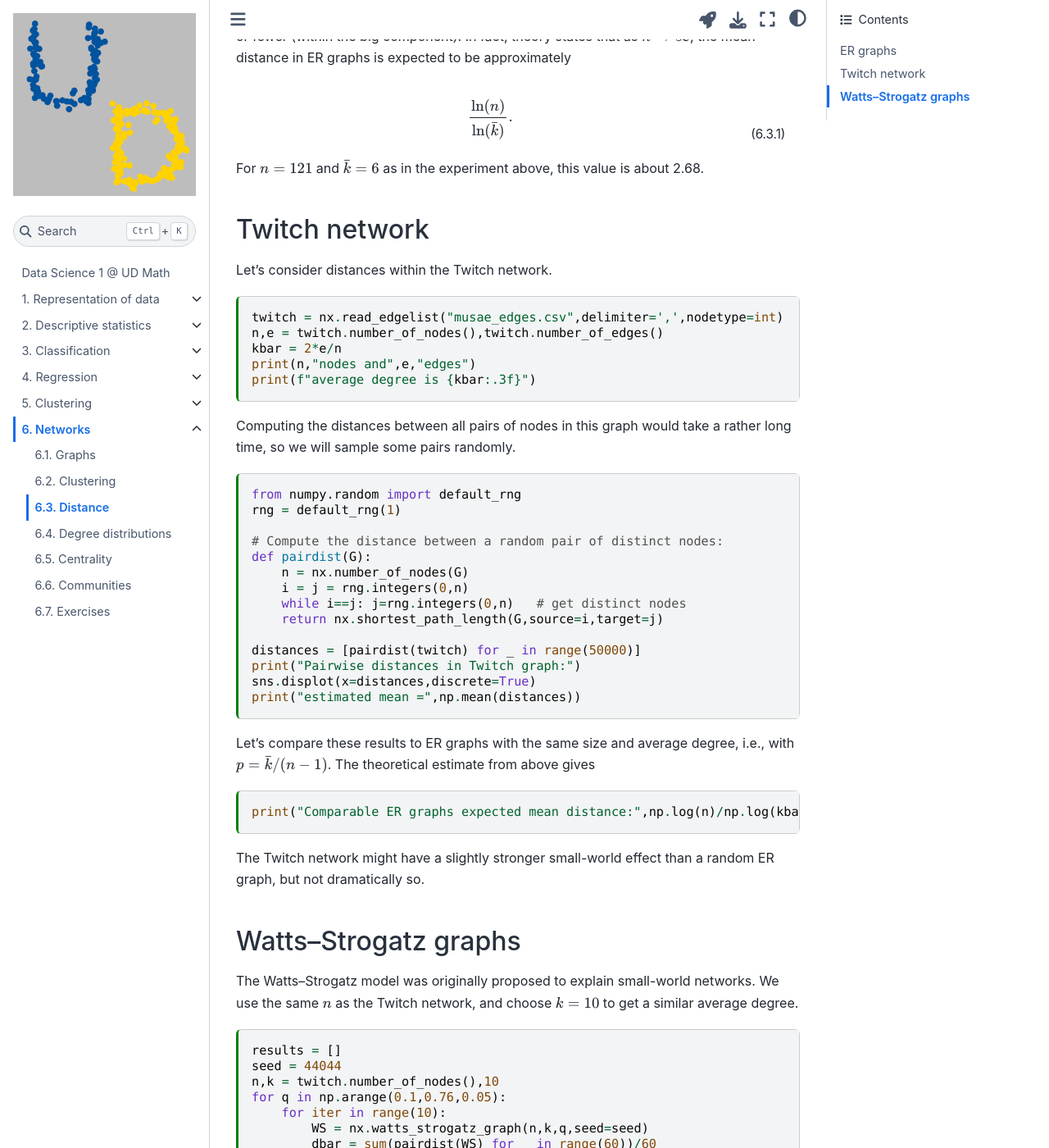
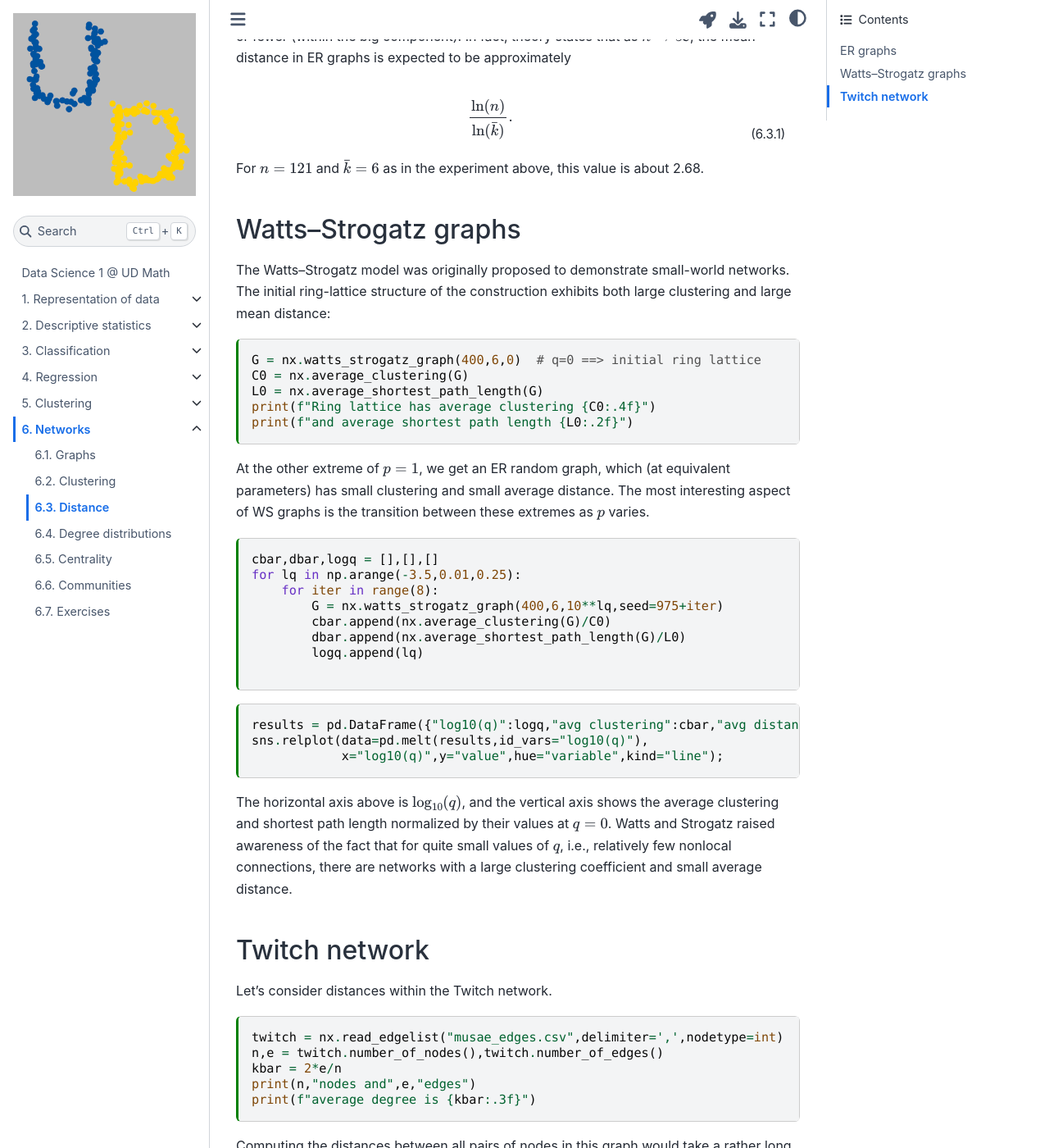
Before and after one commit to UD-Math-Data-Science-1/notes, a Jupyter Book: the page built from network/distance.md, in a window 1280 px wide and 1400 px high, scrolled down 2606 px. Shown: the whole window at 82% size. Built offline with Jupyter Book 1.0.4 settings and Sphinx 7.4.7 and the Sphinx Book theme 1.1.4, drawn with Linux system fonts in a browser that asks for light colours; some of the changed text lies outside the part shown.

Commit message:
More network tweaks

````diff
--- a/network/distance.md
+++ b/network/distance.md
@@ -121,6 +123,41 @@ The chances are good, therefore, that any message could be passed along in three
 ```
 
 For $n=121$ and $\bar{k}=6$ as in the experiment above, this value is about 2.68.
+
+## Watts–Strogatz graphs
+
+The Watts–Strogatz model was originally proposed to demonstrate small-world networks. The initial ring-lattice structure of the construction exhibits both large clustering and large mean distance:
+
+```{code-cell} ipython3
+G = nx.watts_strogatz_graph(400,6,0)  # q=0 ==> initial ring lattice
+C0 = nx.average_clustering(G)
+L0 = nx.average_shortest_path_length(G)
+print(f"Ring lattice has average clustering {C0:.4f}")
+print(f"and average shortest path length {L0:.2f}")
+```
+
+At the other extreme of $p=1$, we get an ER random graph, which (at equivalent parameters) has small clustering and small average distance. The most interesting aspect of WS graphs is the transition between these extremes as $p$ varies.
+
+```{code-cell} ipython3
+cbar,dbar,logq = [],[],[]
+for lq in np.arange(-3.5,0.01,0.25):
+    for iter in range(8):
+        G = nx.watts_strogatz_graph(400,6,10**lq,seed=975+iter)
+        cbar.append(nx.average_clustering(G)/C0)
+        dbar.append(nx.average_shortest_path_length(G)/L0)
+        logq.append(lq)
+
+```
+
+```{code-cell} ipython3
+results = pd.DataFrame({"log10(q)":logq,"avg clustering":cbar,"avg distance":dbar})
+sns.relplot(data=pd.melt(results,id_vars="log10(q)"),
+            x="log10(q)",y="value",hue="variable",kind="line");
+```
+
+The horizontal axis above is $\log_{10}(q)$, and the vertical axis shows the average clustering and shortest path length normalized by their values at $q=0$. Watts and Strogatz raised awareness of the fact that for quite small values of $q$, i.e., relatively few nonlocal connections, there are networks with a large clustering coefficient and small average distance.
+
++++ {"tags": []}
 
 ## Twitch network
 
@@ -159,13 +196,11 @@ Let's compare these results to ER graphs with the same size and average degree,
 print("Comparable ER graphs expected mean distance:",np.log(n)/np.log(kbar))
 ```
 
-The Twitch network might have a slightly stronger small-world effect than a random ER graph, but not dramatically so.
+The Twitch network has a slightly smaller value than this, but the numbers are comparable. However, remember that the ER graphs have a negligible clustering coefficient.
 
 +++
 
-## Watts–Strogatz graphs
-
-The Watts–Strogatz model was originally proposed to explain small-world networks. We use the same $n$ as the Twitch network, and choose $k=10$ to get a similar average degree.
+Next we explore Watts–Strogatz graphs with the same $n$ as the Twitch network and $k=10$ to get a similar average degree.
 
 ```{code-cell} ipython3
 results = []
@@ -183,6 +218,10 @@ print("Pairwise distances in WS graphs:")
 sns.relplot(data=results,x="q",y="avg distance",kind="line");
 ```
 
-We see from the above that pairwise distances decrease as the fraction of rewired edges grows, as we would expect. However, the values here are all well larger than the Twitch mean distance of 3.87, particularly at the value $q=0.42$ that we found in the previous section to match the average clustering. Thus, the Watts-Strogatz model may not be able to explain the Twitch network well. We will confirm that conclusion in the next section.
+The decrease with $q$ is less pronounced that it was for the smaller WS graphs above. In the previous section, we found that $q=0.42$ reproduces the same average clustering as in the Twitch network. That corresponds to a mean distance of about 4.5, which is a bit above the observed Twitch mean distance of 3.87, but not dramatically so. Thus, the Watts-Strogatz model could still be considered a plausible one for the Twitch network. In the next section, though, we will see that it misses badly in at least one important aspect.
 
 <div style="max-width:608px"><div style="position:relative;padding-bottom:66.118421052632%"><iframe id="kaltura_player" src="https://cdnapisec.kaltura.com/p/2358381/sp/235838100/embedIframeJs/uiconf_id/43030021/partner_id/2358381?iframeembed=true&playerId=kaltura_player&entry_id=1_ni8nut54&flashvars[streamerType]=auto&amp;flashvars[localizationCode]=en&amp;flashvars[leadWithHTML5]=true&amp;flashvars[sideBarContainer.plugin]=true&amp;flashvars[sideBarContainer.position]=left&amp;flashvars[sideBarContainer.clickToClose]=true&amp;flashvars[chapters.plugin]=true&amp;flashvars[chapters.layout]=vertical&amp;flashvars[chapters.thumbnailRotator]=false&amp;flashvars[streamSelector.plugin]=true&amp;flashvars[EmbedPlayer.SpinnerTarget]=videoHolder&amp;flashvars[dualScreen.plugin]=true&amp;flashvars[Kaltura.addCrossoriginToIframe]=true&amp;&wid=1_ae6ref41" width="608" height="402" allowfullscreen webkitallowfullscreen mozAllowFullScreen allow="autoplay *; fullscreen *; encrypted-media *" sandbox="allow-forms allow-same-origin allow-scripts allow-top-navigation allow-pointer-lock allow-popups allow-modals allow-orientation-lock allow-popups-to-escape-sandbox allow-presentation allow-top-navigation-by-user-activation" frameborder="0" title="Kaltura Player" style="position:absolute;top:0;left:0;width:100%;height:100%"></iframe></div></div>
+
+```{code-cell} ipython3
+
+```
````
Also changed, not shown: other parts of network/distance.md (+2 -0 lines), network/centrality.md (+2 -0 lines), network/degree.md (+2 -0 lines).
